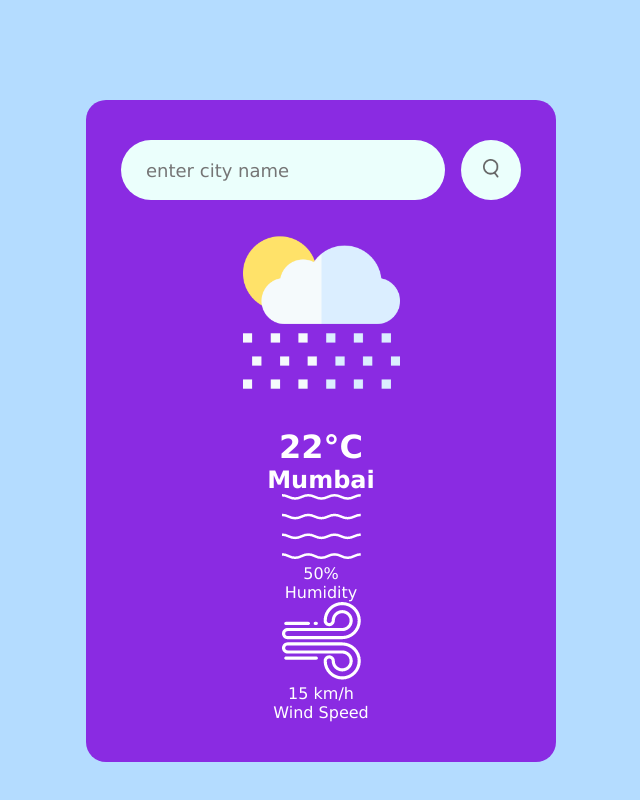
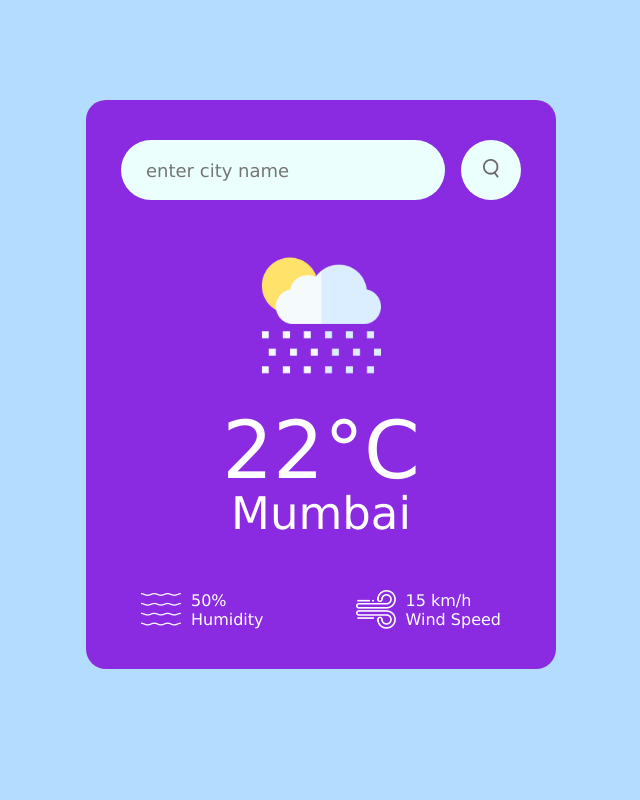
Before and after one commit to Code-with-RK/Weather-Forecast-App, a plain HTML site: page index.html in a window 1280 px wide. Shown: the whole page, without its empty margins (319-959 px from the left). Drawn offline with Linux system fonts and the light colour scheme.

Commit message:
added style to weather icon in css file

```diff
--- a/style.css
+++ b/style.css
@@ -9,7 +9,7 @@ body {
     background-color: rgb(180, 220, 255);
 }
 
-.card{
+.card {
     width: 90%;
     max-width: 470px;
     /* background-color: linear-gradient(135deg,#185812, #822878); */
@@ -21,14 +21,14 @@ body {
     text-align: center;
 }
 
-.search{
+.search {
     width: 100%;
     display: flex;
     align-items: center;
     justify-content: space-between;
 }
 
-.search input{
+.search input {
     border: 0;
     outline: 0;
     background-color: #ebfffc;
@@ -42,7 +42,7 @@ body {
 
 }
 
-.search button{
+.search button {
     border: 0;
     outline: 0;
     background-color: #ebfffc;
@@ -52,6 +52,45 @@ body {
     cursor: pointer;
 }
 
-.search button img{
+.search button img {
     width: 16px;
 }
+
+.weather-icon {
+    width: 170px;
+    margin-top: 30px;
+}
+
+.weather h1 {
+    font-size: 80px;
+    font-weight: 500;
+}
+
+.weather h2 {
+    font-size: 45px;
+    font-weight: 400;
+    margin-top: -10px;
+}
+
+.details{
+    display: flex;
+    align-items: center;
+    justify-content: space-between;
+    padding: 0 20px;
+    margin-top: 50px;
+}
+.col{
+    display: flex;
+    align-items: center;
+    text-align: left;
+}
+
+.col img{
+    width: 40px;
+    margin-right: 10px;
+
+}
+.humidity .wind{
+    font-size: 28px;
+    margin-top: -6px;
+}
```
